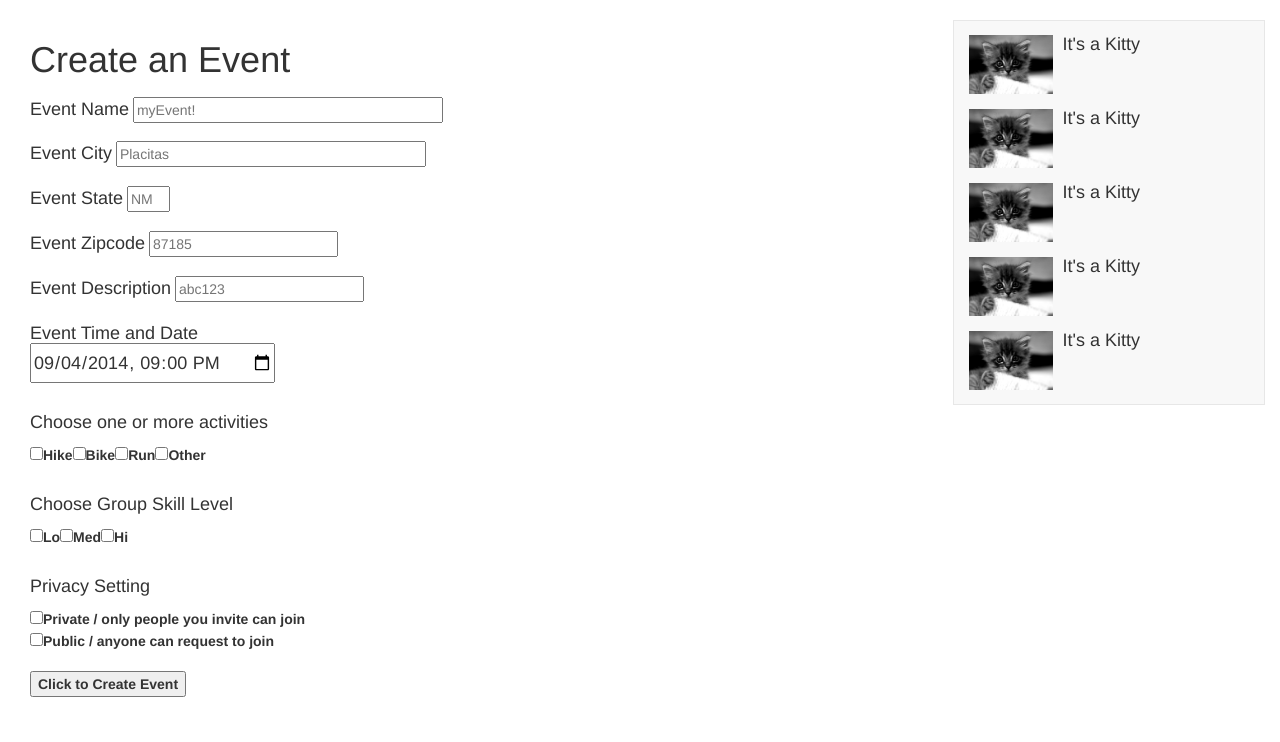
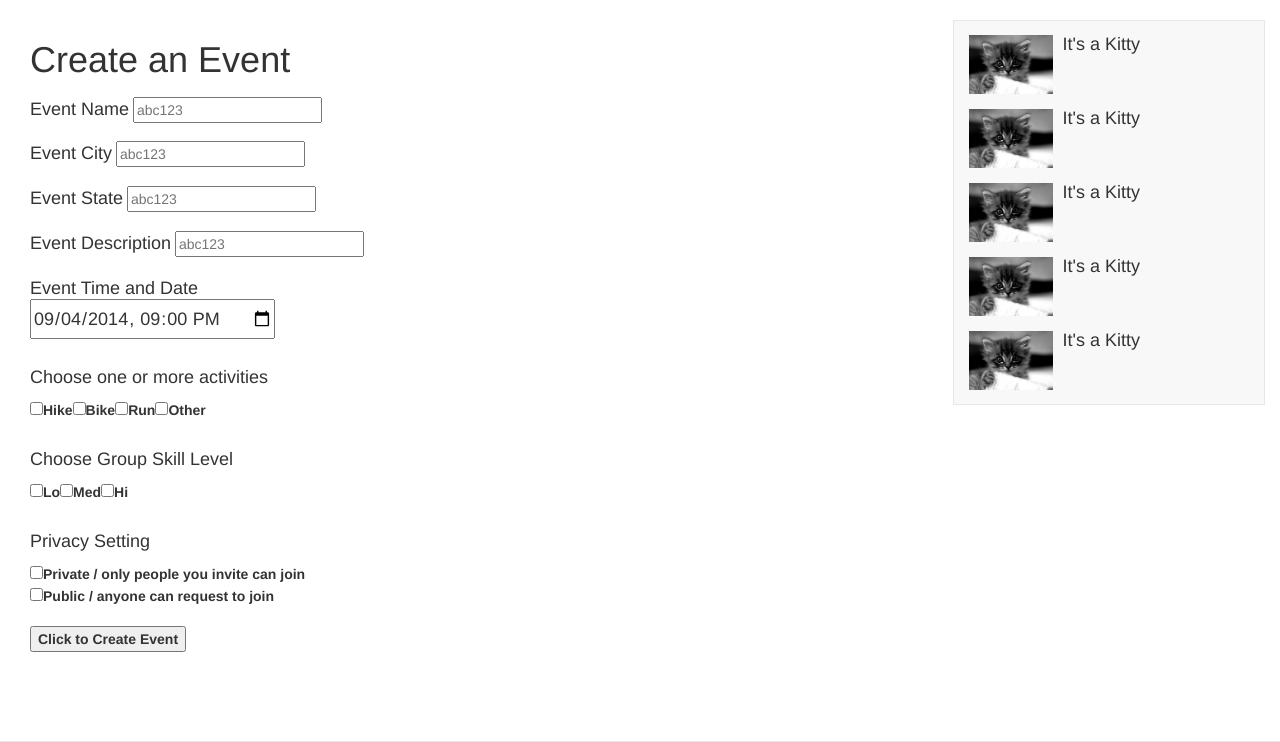
Before and after one commit to JakeCortez/group-out, a PHP site: page /event-create.php in a window 1280 px wide. Shown: the part 52-794 px from the top of the page. Run offline with PHP 8.4, Linux system fonts and the light colour scheme; some libraries are stand-ins or nearby versions.

Commit message:
recommited it after location

```diff
--- a/pages/event-create.php
+++ b/pages/event-create.php
@@ -10,25 +10,16 @@
         <h1>Create an Event</h1>
         <form id="eventName" method="post" action="">
             <label for="eventName"><h4>Event Name</h4></label>
-            <input type="text" id="eventName" name="eventName" size="35" placeholder="myEvent!"/><br />
-
+            <input type="text" id="eventName" name="eventName" placeholder="abc123"/><br />
             <label for="eventCity"><h4>Event City</h4></label>
-            <input type="text" id="eventCity" name="eventCity" size="35" placeholder="Placitas"/><br />
-
+            <input type="text" id="eventCity" name="eventCity" placeholder="abc123"/><br />
             <label for="eventState"><h4>Event State</h4></label>
-            <input type="text" id="eventState" name="eventState" size="2" placeholder="NM"/><br />
-
-            <label for="eventZipCode"><h4>Event Zipcode</h4></label>
-            <input type="number" id="eventZipCode" name="eventZipCode" size="5" placeholder="87185"/><br />
-
+            <input type="text" id="eventState" name="eventState" placeholder="abc123"/><br />
             <label for="eventDescription"><h4>Event Description</h4></label>
-            <input type="text" maxlength="300" id="eventDescription" name="eventDescription" placeholder="abc123" /> <br />
-
-            <label for="eventDate"><h4>Event Time and Date</h4<label><br />
+            <input type="text" max="300" id="eventDescription" name="eventDescription" placeholder="abc123" /> <br />
+            <label for="date"><h4>Event Time and Date</h4<label><br />
             <input type="datetime-local" value="2014-09-04T21:00" id="datetime-local" name="datetime-local"><br /><br/>
-
             <form action="">
-
             <h4>Choose one or more activities</h4>
             <input name="activity" type="checkbox" value="hike">Hike<input type="checkbox" value="bike">Bike<input type="checkbox" value="run">Run<input type="checkbox" value="other">Other<br /><br />
             <h4>Choose Group Skill Level</h4>
@@ -44,7 +35,7 @@
 
 
 
-          <button type="submit">Click to Create Event</button>
+        <button type="submit">Click to Create Event</button>
       </article>
 
       <aside class = "col-lg-3">
```
